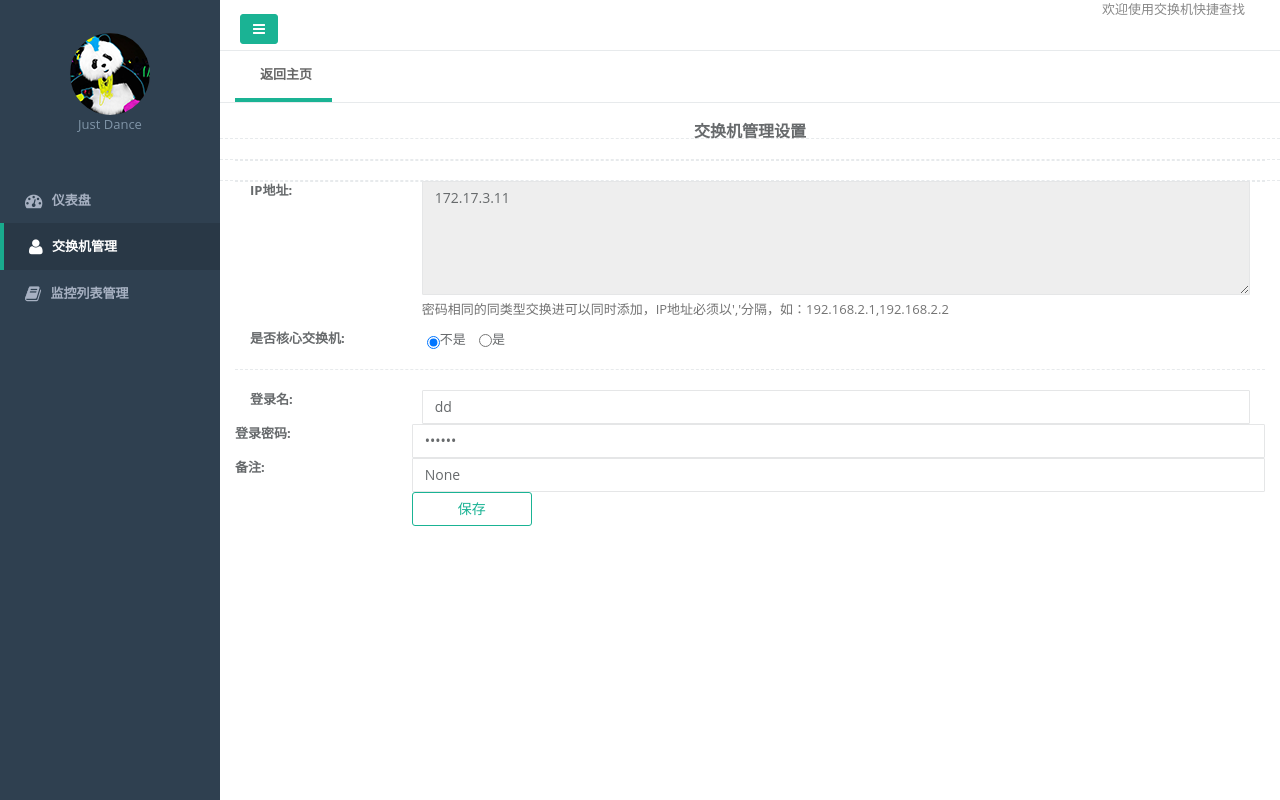
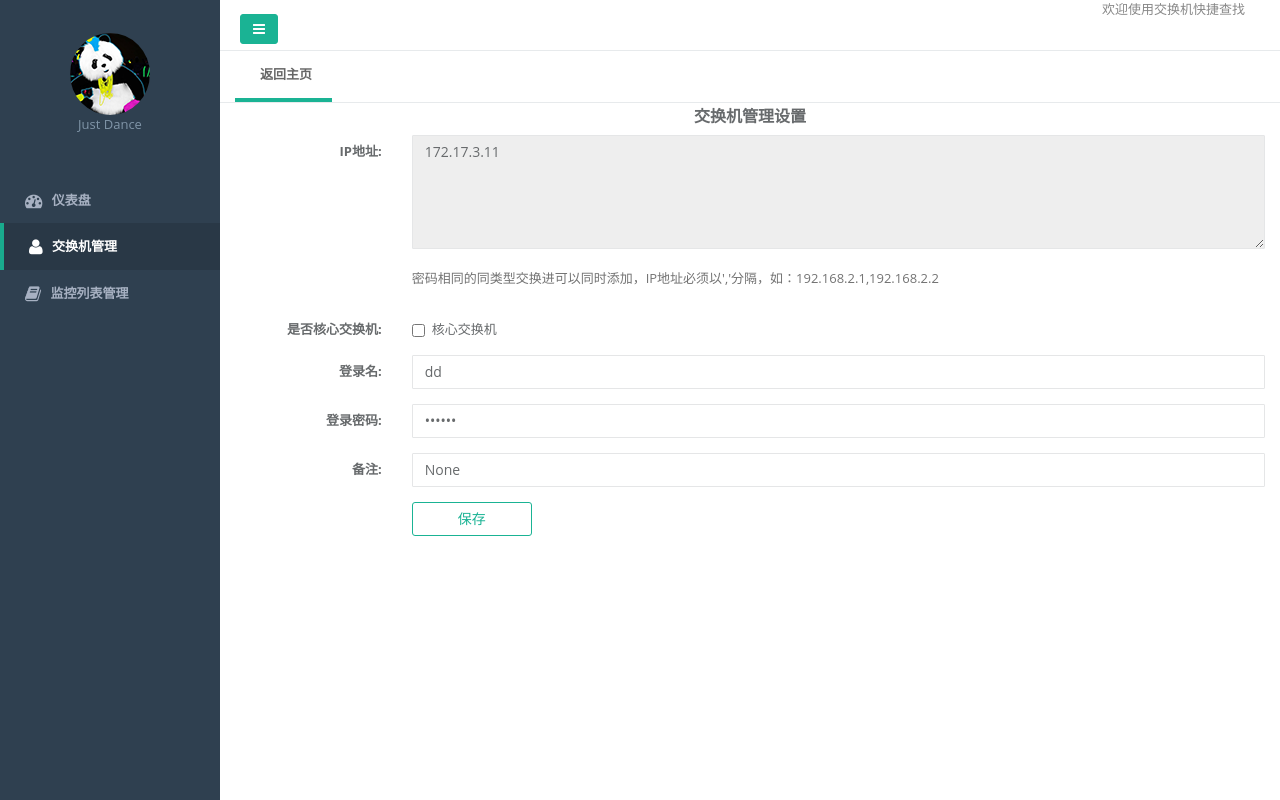
Before and after one commit to canflyx/switch, a Flask app: page /switch/set?id=13 in a window 1280 px wide. Run offline with Flask 2, Linux system fonts and the light colour scheme; data comes from the database, SQL or seed files in the repository; both versions use the stored data as it was after the commit; parts of the project's set-up code (start-up, migrations or seed data) failed here and were passed over; some libraries are stand-ins or nearby versions.

Commit message:
web ui 一些问题修改

```diff
--- a/web/static/js/swip/set.js
+++ b/web/static/js/swip/set.js
@@ -27,6 +27,7 @@ var swip_edit_ops = {
             login_name=login_name_target.val()
             var login_pwd_target = $(".wrap_account_set input[name=login_pwd]");
             login_pwd=login_pwd_target.val()
+            var iscore = $("#iscore").is(":checked") ? 1:0
 
             var adlist=ipaddr.split(/[(\r\n\s)\r\n\s]|,!，+/);
             adlist.forEach((item,index)=>{
@@ -60,7 +61,7 @@ var swip_edit_ops = {
                 login_pwd:login_pwd,
                 note:$(".wrap_account_set input[name=note]").val(),
                 id:$(".wrap_account_set input[name=id]").val(),
-                iscore:$(".wrap_account_set [name=iscore]:checked").val()
+                iscore: iscore ,
             }
             $.ajax({
                 url:common_ops.buildUrl("/switch/set"),
--- a/web/switch/index.py
+++ b/web/switch/index.py
@@ -72,7 +72,7 @@ def set():
         return jsonify(resp)
 
     for item in json.loads(swip):
-        has_in = Sw.query.filter_by(ipaddress=item).first()
+        has_in = Sw.query.filter_by(ipaddr=item).first()
         if has_in:
             resp['code'] = -1
             resp['msg'] = '交换机%s已存在，请更改' % item
--- a/web/templates/switch/set.html
+++ b/web/templates/switch/set.html
@@ -11,68 +11,66 @@
             </div>
         </div>
     </div>
-<div class="row m-t  wrap_account_set">
-	<div class="col-lg-12">
+    <div class="form-horizontal wrap_account_set">
+
         <h3 class="text-center">交换机管理设置</h3>
 
         <div class="form-group">
-				<div class="hr-line-dashed"></div>
-				<label class="col-lg-2 control-label">IP地址:</label>
-				   <div class="col-lg-10">
-					<textarea  name="ipaddr" class="form-control" rows='5' placeholder="请输入管理ip地址~~" {% if info  %}readonly="readonly"{% endif %}>{{ info.ipaddr }}</textarea>
+            <label class="col-sm-2 control-label">IP地址:</label>
+            <div class="col-sm-10">
+                <textarea name="ipaddr" class="form-control" rows='5' placeholder="请输入管理ip地址~~"
+                          {% if info %}readonly="readonly"{% endif %}>{{ info.ipaddr }}</textarea>
             </div>
-                <label class="col-lg-2 control-label"></label>
-				   <div class="col-lg-10">
+        </div>
+        <div class="form-group">
+            <div class="col-sm-offset-2 col-sm-10">
                 <span class="help-block">密码相同的同类型交换进可以同时添加，IP地址必须以','分隔，如：192.168.2.1,192.168.2.2</span>
             </div>
         </div>
 
         <div class="form-group">
-						<div class="hr-line-dashed"></div>
-
-				<label class="col-lg-2 control-label">是否核心交换机:</label>
-				<div class="checkbox-inline">
-					<input class="radio-inline" type="radio" name="iscore" class="form-control" {% if info.iscore!=1%}checked{%endif%}  value="0">不是</input>
-					<input  class="radio-inline"  type="radio" name="iscore" class="form-control"{%  if info.iscore==1%}checked{%endif%}  value="1">是</input>
-					</div>
-            </div>
-			<div class="hr-line-dashed"></div>
-			<div class="form-group">
-				<label class="col-lg-2 control-label">登录名:</label>
-				<div class="col-lg-10">
-					<input type="text" name="login_name" class="form-control" autocomplete="off" placeholder="请输入登录名~~" value="{{ info.user }}">
+            <label class="col-sm-2 control-label">是否核心交换机:</label>
+            <div class=" col-sm-10">
+                <div class="checkbox">
+                    <label>
+                        <input type="checkbox" id="iscore" {% if info.iscore==1 %}checked{% endif %}> 核心交换机
+                    </label>
                 </div>
             </div>
         </div>
 
-			<div class="hr-line-dashed"></div>
         <div class="form-group">
-				<label class="col-lg-2 control-label">登录密码:</label>
-				<div class="col-lg-10">
-					<input type="password" name="login_pwd" class="form-control" autocomplete="new-password" placeholder="请输入登录密码~~" value="******">
+            <label class="col-sm-2 control-label">登录名:</label>
+            <div class="col-sm-10">
+                <input type="text" name="login_name" class="form-control" autocomplete="off" placeholder="请输入登录名~~"
+                       value="{{ info.user }}">
+            </div>
+        </div>
+
+
+        <div class="form-group">
+            <label class="col-sm-2 control-label">登录密码:</label>
+            <div class="col-sm-10">
+                <input type="password" name="login_pwd" class="form-control" autocomplete="new-password"
+                       placeholder="请输入登录密码~~" value="******">
             </div>
 
         </div>
-        <div class="hr-line-dashed"></div>
         <div class="form-group">
-				<label class="col-lg-2 control-label">备注:</label>
-				<div class="col-lg-10">
-					<input type="text" name="note" class="form-control" autocomplete="off" placeholder="请输入备注~~" value="{{ info.note }}">
+            <label class="col-sm-2 control-label">备注:</label>
+            <div class="col-sm-10">
+                <input type="text" name="note" class="form-control" autocomplete="off" placeholder="请输入备注~~"
+                       value="{{ info.note }}">
             </div>
 
         </div>
-            <p></p>
-
-			<div class="hr-line-dashed"></div>
+        <input type="hidden" name="id" value="{{ info.id }}">
         <div class="form-group">
-
-				<div class="col-lg-4 col-lg-offset-2">
-                                    <input type="hidden" name="id" value="{{ info.id }}">
-
+            <div class="col-sm-offset-2 col-sm-10">
                 <button class="btn btn-w-m btn-outline btn-primary save">保存</button>
             </div>
         </div>
-	</div>
+
     </div>
 {% endblock %}
 {% block js %}
```
Also changed, not shown: web/templates/mon/set.html (+15 -18 lines), web/templates/switch/index.html (+20 -12 lines), app.db. Lines whose indentation alone changed are shown as unchanged.
